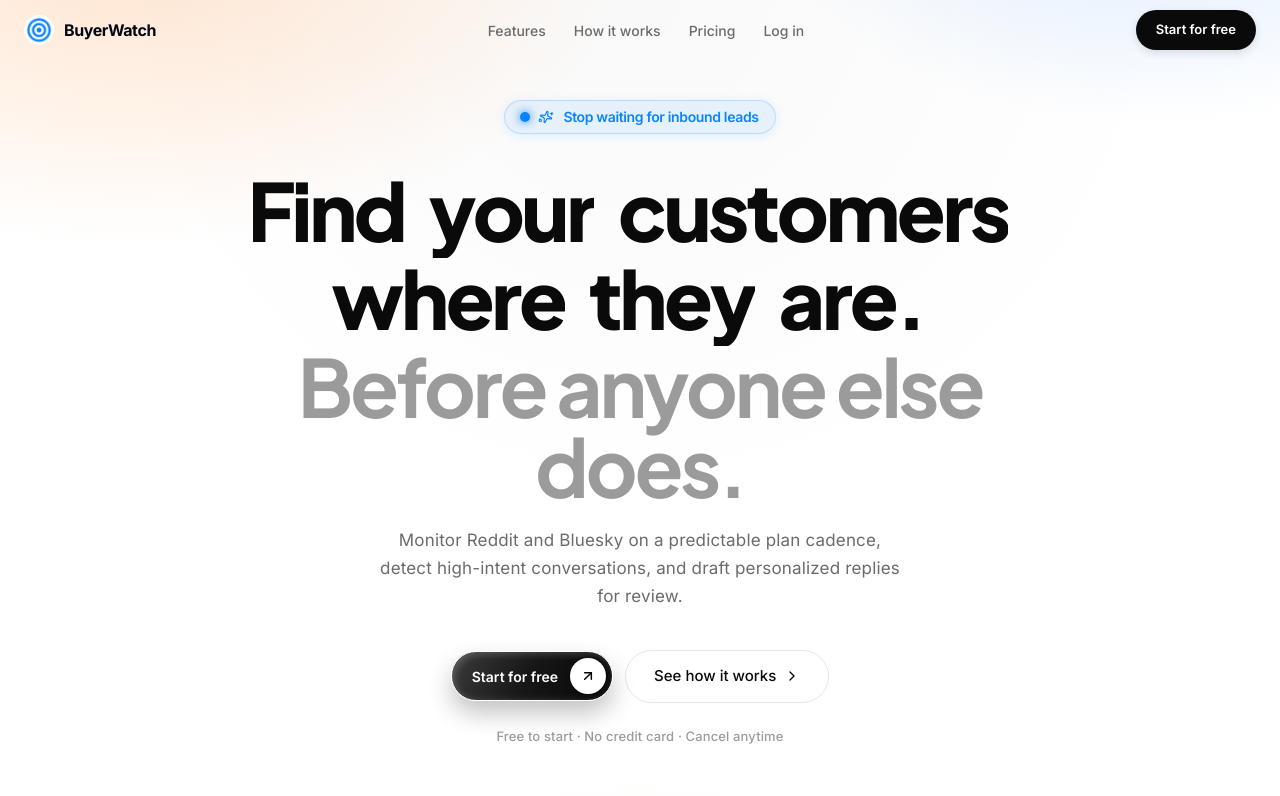
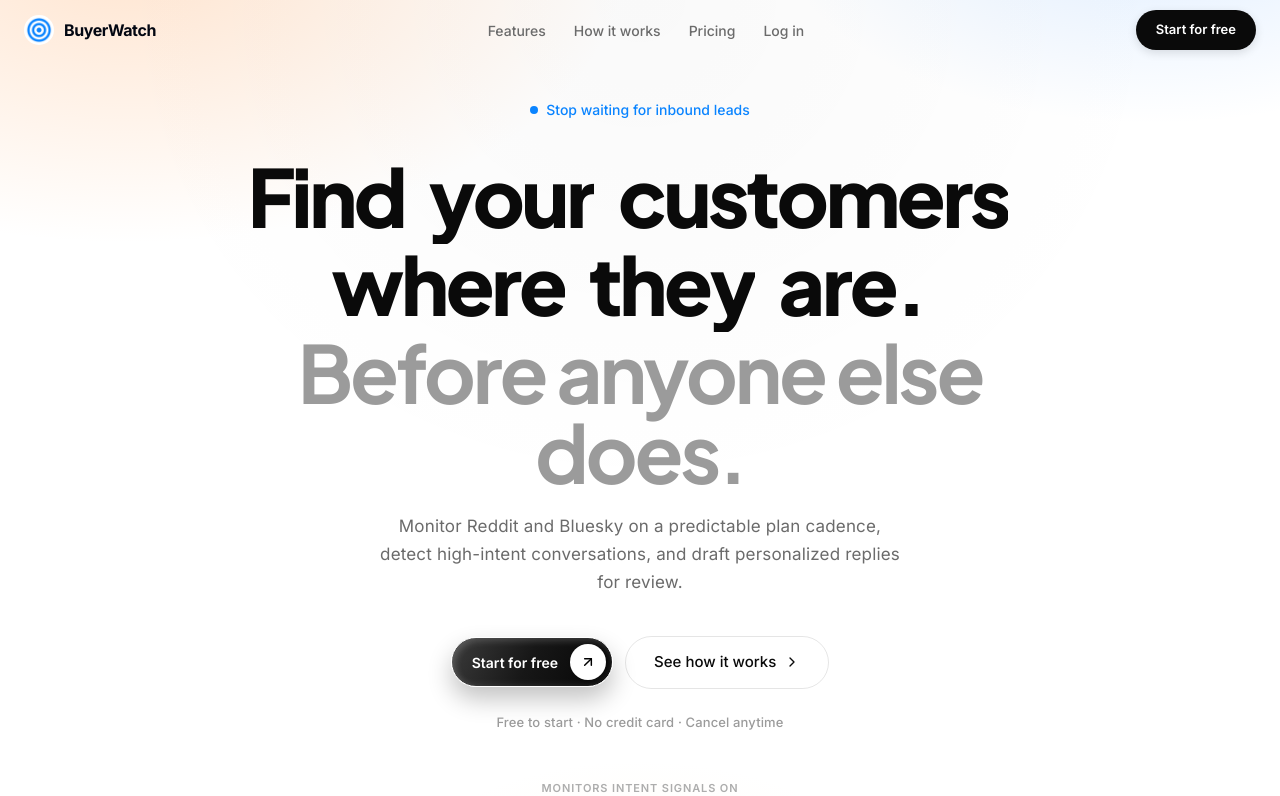
Before and after one commit to abhishekreal7/buyerwatch, a Next.js app: page / in a window 1280 px wide. Shown: the top 796 px of the page. Built offline with nearby package versions, Linux system fonts and the light colour scheme.

Commit message:
revert(ui): restore original clean EyebrowBadge layout without pill border

```diff
--- a/src/components/EyebrowBadge.tsx
+++ b/src/components/EyebrowBadge.tsx
@@ -1,31 +1,8 @@
-'use client'
-
-import { motion } from 'framer-motion'
-import { Sparkles } from 'lucide-react'
-
 export default function EyebrowBadge() {
   return (
-    <motion.div
-      initial={{ opacity: 0, y: 10 }}
-      animate={{ opacity: 1, y: 0 }}
-      transition={{ duration: 0.5, ease: 'easeOut' }}
-      className="inline-flex items-center gap-2.5 px-4 py-1.5 rounded-full bg-[#0A84FF]/[0.08] border border-[#0A84FF]/20 shadow-[0_2px_12px_rgba(10,132,255,0.12)] mb-8"
-    >
-      <motion.span
-        animate={{ scale: [1, 1.25, 1], opacity: [0.8, 1, 0.8] }}
-        transition={{ duration: 2, repeat: Infinity, ease: 'easeInOut' }}
-        className="w-2 h-2 rounded-full bg-[#0A84FF] shadow-[0_0_8px_#0A84FF]"
-        aria-hidden="true"
-      />
-      <motion.div
-        animate={{ rotate: [0, 15, -15, 0] }}
-        transition={{ duration: 3, repeat: Infinity, ease: 'easeInOut' }}
-      >
-        <Sparkles className="w-3.5 h-3.5 text-[#0A84FF]" />
-      </motion.div>
-      <span className="text-sm font-semibold text-[#0A84FF] tracking-tight">
-        Stop waiting for inbound leads
-      </span>
-    </motion.div>
+    <div className="flex items-center gap-2 mb-8">
+      <span className="w-2 h-2 rounded-full bg-[#0A84FF] flex-shrink-0" aria-hidden="true" />
+      <span className="text-sm font-medium text-[#0A84FF]">Stop waiting for inbound leads</span>
+    </div>
   )
 }
```
